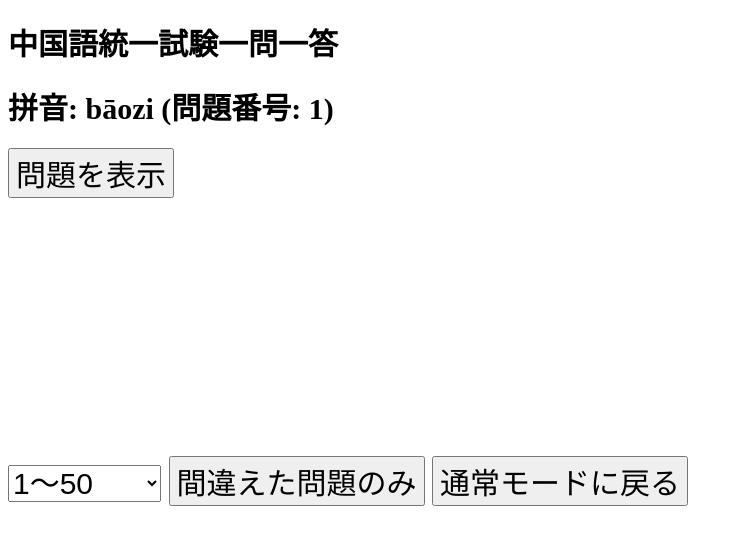
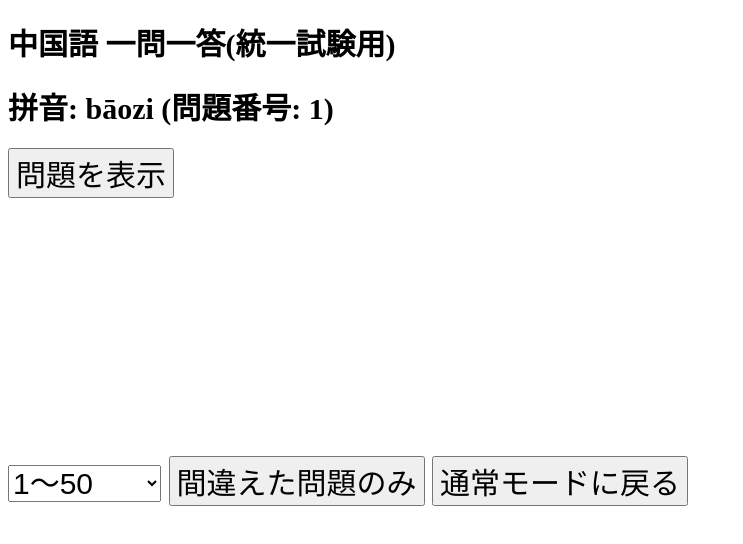
Before and after one commit to AoiNakano923/quizMaker, a plain HTML site: page index.html in a window 1280 px wide. Shown: the whole page, without its empty margins (0-743 px from the left). Drawn offline with Linux system fonts and the light colour scheme.

Commit message:
Update index.html

```diff
--- a/index.html
+++ b/index.html
@@ -161,7 +161,7 @@
     </style>
   </head>
   <body>
-    <h1>中国語統一試験一問一答</h1>
+    <h1>中国語 一問一答(統一試験用)</h1>
     <h1><div id="pinyin"></div></h1>
     <button id="startButton" onclick="showChoices()">問題を表示</button>
     <!-- 問題を表示するボタン -->
```
